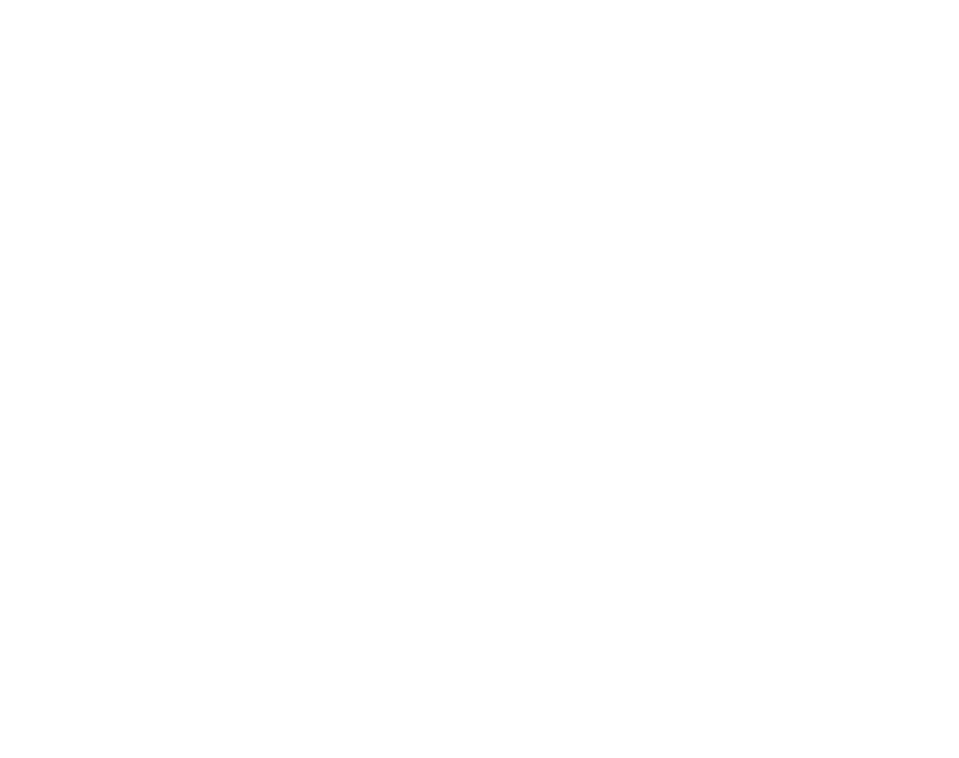
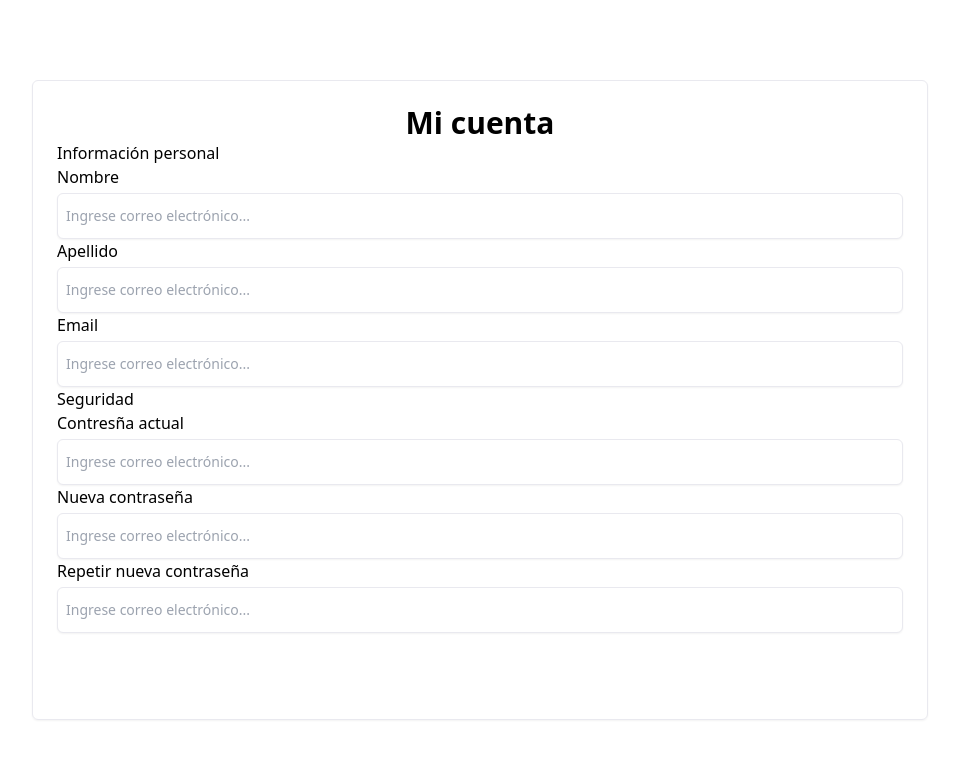
Before and after one commit to agrigaliunas/dividilo, a React (Create React App) app: page /account in a window 1280 px wide. Before the commit this address had no page. Shown: the top 758 px of the page, without its empty margins (160-1119 px from the left). Built offline with nearby package versions, Linux system fonts and the light colour scheme.

Commit message:
Adding MyAccountSection

```diff
--- a/package.json
+++ b/package.json
@@ -7,6 +7,7 @@
     "@testing-library/jest-dom": "^5.17.0",
     "@testing-library/react": "^13.4.0",
     "@testing-library/user-event": "^13.5.0",
+    "nodemon": "^3.1.4",
     "react": "^18.3.1",
     "react-dom": "^18.3.1",
     "react-router-dom": "^6.26.2",
--- a/src/App.js
+++ b/src/App.js
@@ -2,15 +2,16 @@ import './App.css';
 import { Route, Routes } from "react-router-dom";
 import LoginScreen from './screens/LoginScreen.js';
 import RegisterScreen from './screens/RegisterScreen.js';
+import AccountScreen from './screens/AccountScreen.js';
+
 
 function App() {
   return (
     <Routes>
       <Route path="/login" element={<LoginScreen />} exact/>
       <Route path="/register" element={<RegisterScreen />} exact/>
-
+      <Route path="/account" element={<AccountScreen />} exact/>
     </Routes>
-
   );
 }
 
--- /dev/null
+++ b/src/components/MainCenter.jsx
@@ -0,0 +1,7 @@
+import React from 'react'
+
+export const MainCenter = ({children}) => {
+  return (
+    <main className="h-screen flex justify-center items-center">{children}</main>
+  )
+}
--- /dev/null
+++ b/src/components/MyAccountSectionForm.jsx
@@ -0,0 +1,14 @@
+import React from 'react'
+
+export const MyAccountSectionForm = ({label}) => {
+  return (
+    <div className="flex flex-col gap-1">
+    <label>{label}</label>
+    <input
+      className="px-2 py-3 border border-1 border-[#e9e9ef] shadow-sm outline-none rounded-md text-sm"
+      type="email"
+      placeholder="Ingrese correo electrónico..."
+    />
+  </div>
+  )
+}
--- a/src/components/RegisterForm.jsx
+++ b/src/components/forms/LoginForm.jsx
@@ -1,8 +1,8 @@
 import React, { useState } from "react";
-import { Eye } from "./icons/Eye";
-import { EyeSlash } from "./icons/EyeSlash";
+import { Eye } from "../icons/Eye";
+import { EyeSlash } from "../icons/EyeSlash";
 
-const RegisterForm = () => {
+const LoginForm = () => {
 
   const [viewPassword, setViewPassword] = useState(false)
 
@@ -15,11 +15,10 @@ const RegisterForm = () => {
   }
 
   return (
-    <div className="h-screen flex justify-center items-center">
       <div className="flex flex-col p-6 w-[90vw] h-[80vh] lg:w-[30vw] border border-1 border-[#e9e9ef] rounded-md shadow-sm">
         <div className="w-full flex flex-col gap-16">
           <div className="flex flex-col gap-1">
-            <h1 className="text-3xl font-semibold">Iniciar Sesión</h1>
+            <h2 className="text-3xl font-semibold">Iniciar Sesión</h2>
             <span>¡Bienvenido! 👋</span>
           </div>
           <div>
@@ -55,8 +54,7 @@ const RegisterForm = () => {
           </div>
         </div>
       </div>
-    </div>
   );
 };
 
-export default RegisterForm;
+export default LoginForm;
--- a/src/components/LoginForm.jsx
+++ b/src/components/forms/RegisterForm.jsx
@@ -1,8 +1,8 @@
 import React, { useState } from "react";
-import { Eye } from "./icons/Eye";
-import { EyeSlash } from "./icons/EyeSlash";
+import { Eye } from "../icons/Eye";
+import { EyeSlash } from "../icons/EyeSlash";
 
-const LoginForm = () => {
+const RegisterForm = () => {
 
   const [viewPassword, setViewPassword] = useState(false)
 
@@ -19,7 +19,7 @@ const LoginForm = () => {
       <div className="flex flex-col p-6 w-[90vw] h-[80vh] lg:w-[30vw] border border-1 border-[#e9e9ef] rounded-md shadow-sm">
         <div className="w-full flex flex-col gap-16">
           <div className="flex flex-col gap-1">
-            <h1 className="text-3xl font-semibold">Iniciar Sesión</h1>
+            <h2 className="text-3xl font-semibold">Iniciar Sesión</h2>
             <span>¡Bienvenido! 👋</span>
           </div>
           <div>
@@ -59,4 +59,4 @@ const LoginForm = () => {
   );
 };
 
-export default LoginForm;
+export default RegisterForm;
--- /dev/null
+++ b/src/components/headers/AsideHeader.jsx
@@ -0,0 +1,7 @@
+import React from 'react'
+
+export const AsideHeader = () => {
+  return (
+    <div></div>
+  )
+}
--- /dev/null
+++ b/src/components/layouts/MyAccountLayout.jsx
@@ -0,0 +1,27 @@
+import React from 'react'
+import { MyAccountSection } from '../sections/MyAccountSection';
+
+
+const sections = [{
+  title: "Información personal",
+  labels: ["Nombre","Apellido","Email"],
+  button: "Actualizar información"
+  },
+  {
+  title: "Seguridad",
+  labels: ["Contresña actual","Nueva contraseña","Repetir nueva contraseña"],
+  button: "Actualizar contraseña"
+  }]
+
+const MyAccountLayout = () => {
+  return (
+    <div className="flex flex-col p-6 w-[90vw] h-[80vh] lg:w-[70vw] border border-1 border-[#e9e9ef] rounded-md shadow-sm">
+      <h2 className="text-3xl font-semibold text-center">Mi cuenta</h2>
+      {sections.map(s => (
+          <MyAccountSection section={s}/>
+      ))}
+    </div>
+  )
+}
+
+export default MyAccountLayout;
--- /dev/null
+++ b/src/components/sections/MyAccountSection.jsx
@@ -0,0 +1,14 @@
+import React from 'react'
+import { MyAccountSectionForm } from '../MyAccountSectionForm'
+
+
+export const MyAccountSection = ({ section }) => {
+    return (
+        <>
+            <span>{section.title}</span>
+            {section.labels.map(l => (
+                <MyAccountSectionForm label={l} button={section.button}></MyAccountSectionForm>
+            ))}
+        </>
+    )
+}
--- /dev/null
+++ b/src/screens/AccountScreen.js
@@ -0,0 +1,11 @@
+import React from 'react'
+import MyAccountLayout from '../components/layouts/MyAccountLayout.jsx';
+import { MainCenter } from '../components/MainCenter.jsx';
+
+const AccountScreen = () => {
+  return (
+    <MainCenter><MyAccountLayout /></MainCenter>
+  )
+}
+
+export default AccountScreen;
--- a/src/screens/LoginScreen.js
+++ b/src/screens/LoginScreen.js
@@ -1,9 +1,10 @@
 import React from 'react'
-import LoginForm from '../components/LoginForm.jsx';
+import LoginForm from '../components/forms/LoginForm.jsx';
+import { MainCenter } from '../components/MainCenter.jsx';
 
 const LoginScreen = () => {
   return (
-    <LoginForm />
+    <MainCenter><LoginForm /></MainCenter>
   )
 }
 
--- a/src/screens/RegisterScreen.js
+++ b/src/screens/RegisterScreen.js
@@ -1,9 +1,10 @@
 import React from 'react'
-import RegisterForm from '../components/RegisterForm.jsx';
+import RegisterForm from '../components/forms/RegisterForm.jsx';
+import { MainCenter } from '../components/MainCenter.jsx';
 
 const RegisterScreen = () => {
   return (
-    <RegisterForm />
+    <MainCenter><RegisterForm /></MainCenter>
   )
 }
 
```
Also changed, not shown: 1 other file (tests, documents, lock files or other folders).
